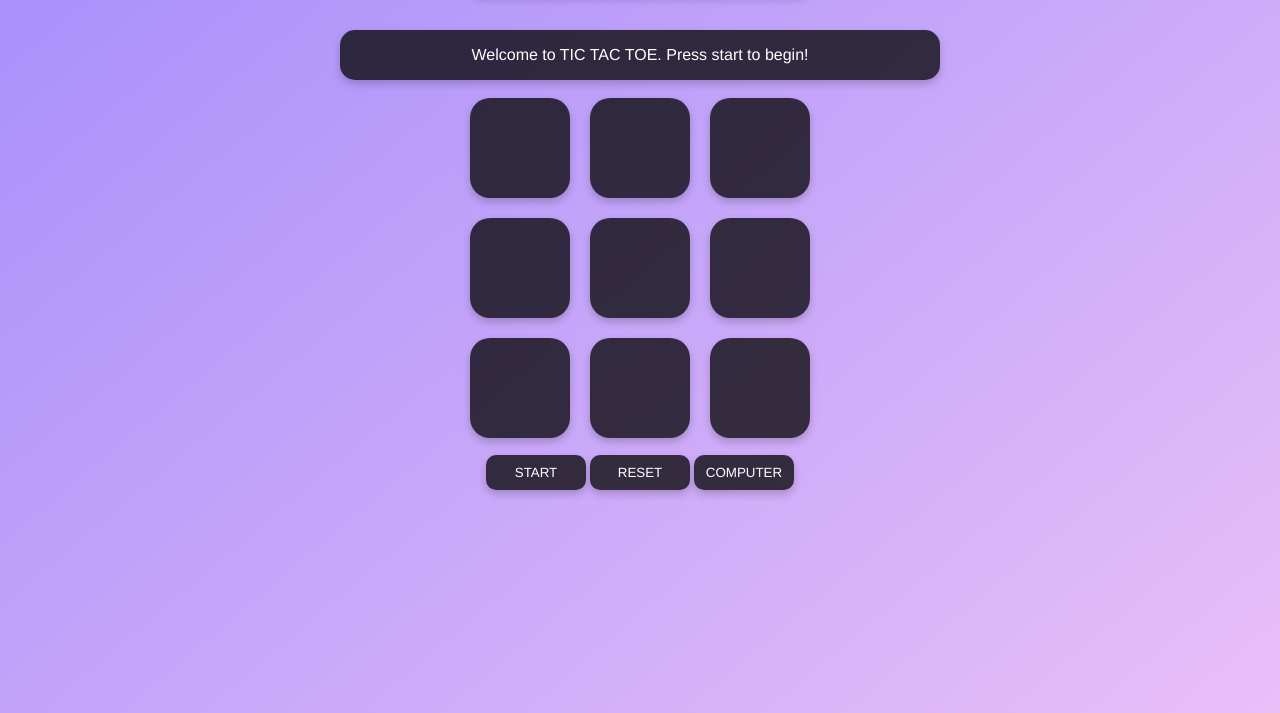
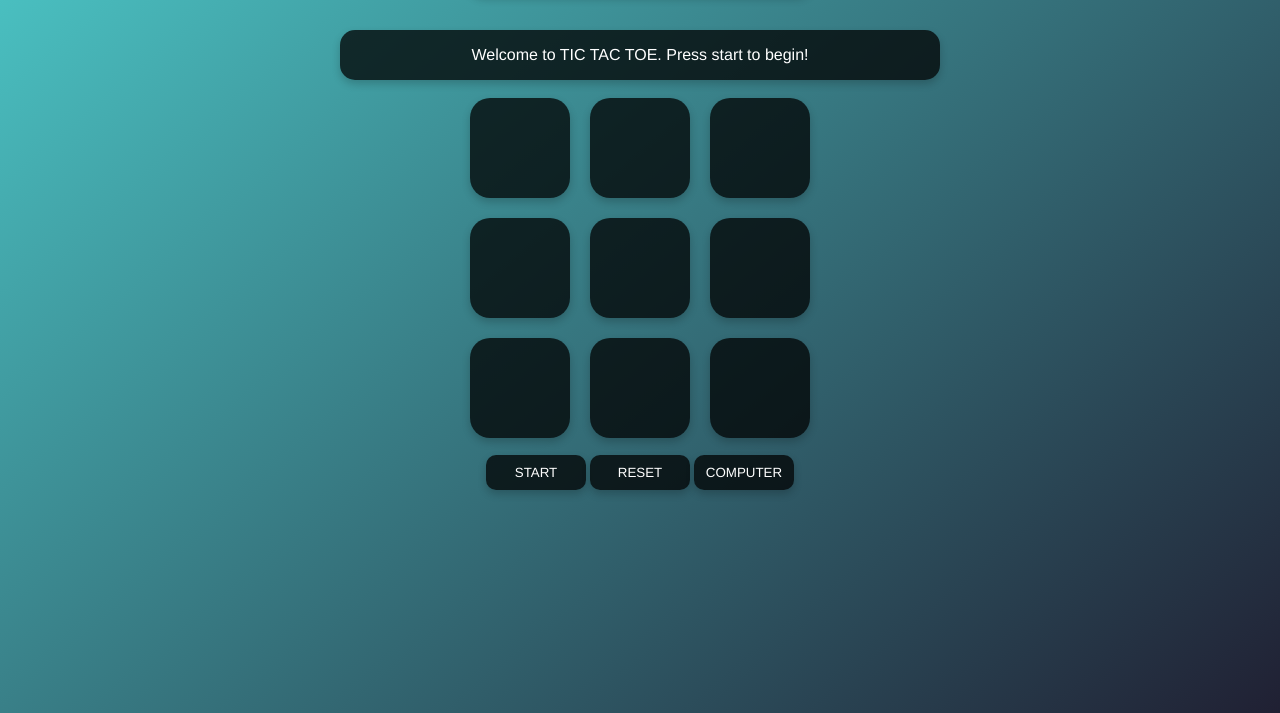
Before and after one commit to morgan-willock/TIC-TAC-TOE, a plain HTML site: page index.html in a window 1280 px wide. Shown: the part 103-816 px from the top of the page. Drawn offline with Linux system fonts and the light colour scheme.

Commit message:
changed colour theme

```diff
--- a/style.css
+++ b/style.css
@@ -3,7 +3,7 @@
 }
 
 body {
-    background-image: linear-gradient(140deg, rgb(165, 142, 251), rgb(233, 191, 248));
+    background-image: linear-gradient(140deg, rgb(76, 200, 200), rgb(32, 32, 51));
 }
 
 .main-grid {
```
Also changed, not shown: index.html (line endings or trailing spaces).
